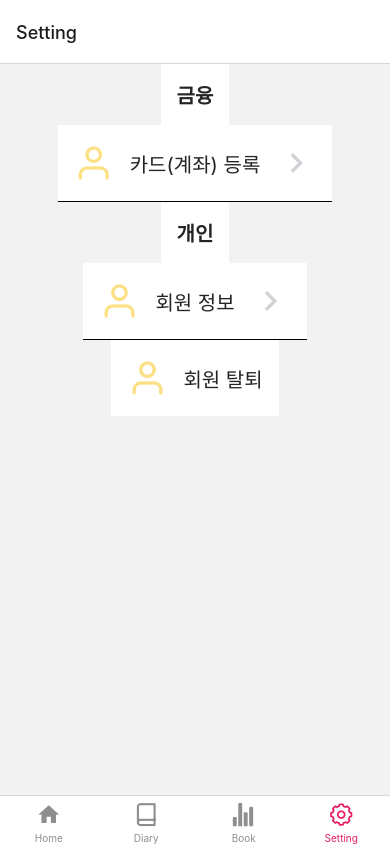
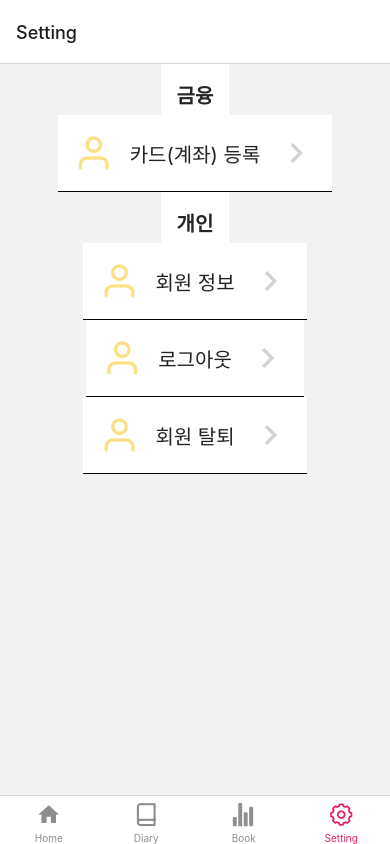
Before and after one commit to Graduation-23/front, a React Native app: screen /SettingNavigator in a window 390 px wide. Built offline with nearby package versions, Linux system fonts and the light colour scheme.

Commit message:
(#6) Setting ListItems Component

```diff
--- /dev/null
+++ b/src/components/ListItems/index.tsx
@@ -0,0 +1,36 @@
+import {ListItem} from '@rneui/themed';
+import {Text} from '@rneui/base';
+import {StyleSheet} from 'react-native';
+import Icon from 'react-native-vector-icons/Feather';
+
+interface Props {
+  icon: string;
+  label: string;
+}
+
+const ListItems = ({icon, label}: Props) => {
+  return (
+    <ListItem style={styles.Border}>
+      <Icon name={icon} size={40} color="#fce085" />
+      <ListItem.Subtitle style={styles.Subtitle}>
+        <Text style={styles.Text}>{label}</Text>
+      </ListItem.Subtitle>
+      <ListItem.Chevron size={40} />
+    </ListItem>
+  );
+};
+
+export default ListItems;
+
+const styles = StyleSheet.create({
+  Border: {
+    borderColor: 'black',
+    borderBottomWidth: 1,
+  },
+  Subtitle: {
+    width: '75%',
+  },
+  Text: {
+    fontSize: 20,
+  },
+});
--- a/src/screens/SettingScreen.tsx
+++ b/src/screens/SettingScreen.tsx
@@ -1,7 +1,6 @@
-import {Text} from '@rneui/base';
 import {SafeAreaView, StyleSheet} from 'react-native';
 import {ListItem} from '@rneui/themed';
-import Icon from 'react-native-vector-icons/Feather';
+import ListItems from '../components/ListItems';
 
 export default function SettingScreen() {
   return (
@@ -10,30 +9,15 @@ export default function SettingScreen() {
       <ListItem>
         <ListItem.Title style={styles.title}>금융</ListItem.Title>
       </ListItem>
-      <ListItem style={styles.listContainer}>
-        <Icon name="user" size={40} color="#fce085" />
-        <ListItem.Title style={styles.contents}>
-          <Text style={styles.text}>카드(계좌) 등록</Text>
-        </ListItem.Title>
-        <ListItem.Chevron size={40} />
-      </ListItem>
+      <ListItems icon="user" label="카드(계좌) 등록" />
       {/*회원 관련 */}
+
       <ListItem>
         <ListItem.Title style={styles.title}>개인</ListItem.Title>
       </ListItem>
-      <ListItem style={styles.listContainer}>
-        <Icon name="user" size={40} color="#fce085" />
-        <ListItem.Title style={styles.contents}>
-          <Text style={styles.text}>회원 정보</Text>
-        </ListItem.Title>
-        <ListItem.Chevron size={40} />
-      </ListItem>
-      <ListItem>
-        <Icon name="user" size={40} color="#fce085" />
-        <ListItem.Title style={styles.contents}>
-          <Text style={styles.text}>회원 탈퇴</Text>
-        </ListItem.Title>
-      </ListItem>
+      <ListItems icon="user" label="회원 정보" />
+      <ListItems icon="user" label="로그아웃" />
+      <ListItems icon="user" label="회원 탈퇴" />
     </SafeAreaView>
   );
 }
@@ -43,19 +27,10 @@ const styles = StyleSheet.create({
     alignItems: 'center',
     justifyContent: 'center',
   },
-  listContainer: {
-    borderColor: 'black',
-    borderBottomWidth: 1,
-  },
   title: {
     fontSize: 20,
     fontWeight: 'bold',
     width: '100%',
-  },
-  contents: {
-    width: '75%',
-  },
-  text: {
-    fontSize: 20,
+    marginBottom: -10,
   },
 });
```
